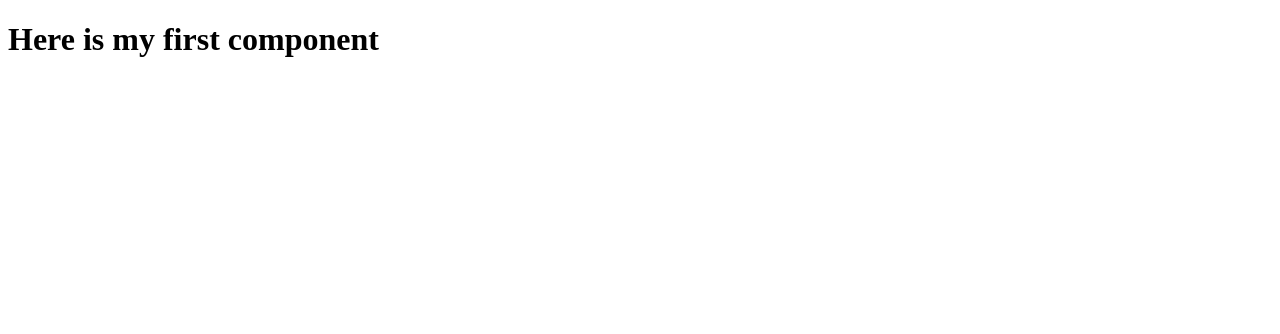
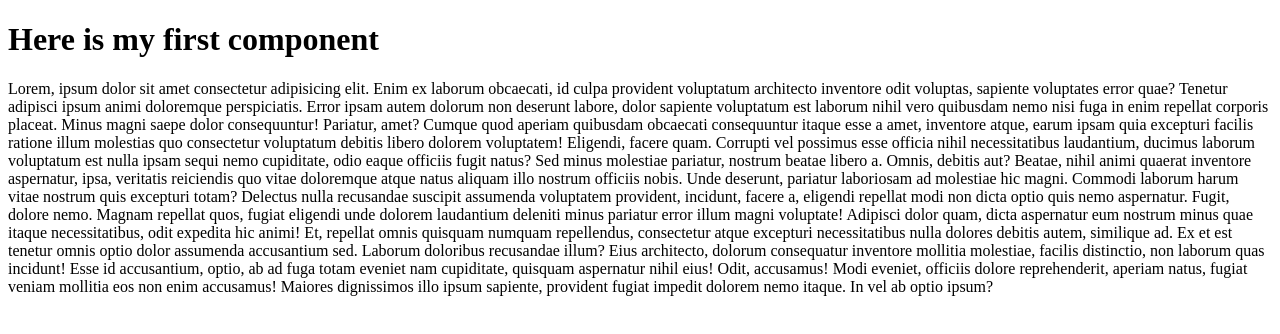
Before and after one commit to adekunleaishat1/Hexashop, an Angular app: page / in a window 1280 px wide. Shown: the top 334 px of the page. Built offline with nearby package versions, Linux system fonts and the light colour scheme.

Commit message:
added lorem

```diff
--- a/src/app/app.component.html
+++ b/src/app/app.component.html
@@ -1,3 +1,13 @@
 <div>
    <h1>Here is my first component</h1>
+   <p>Lorem, ipsum dolor sit amet consectetur adipisicing elit. Enim ex laborum obcaecati, id culpa provident voluptatum architecto inventore odit voluptas, sapiente voluptates error quae? Tenetur adipisci ipsum animi doloremque perspiciatis.
+   Error ipsam autem dolorum non deserunt labore, dolor sapiente voluptatum est laborum nihil vero quibusdam nemo nisi fuga in enim repellat corporis placeat. Minus magni saepe dolor consequuntur! Pariatur, amet?
+   Cumque quod aperiam quibusdam obcaecati consequuntur itaque esse a amet, inventore atque, earum ipsam quia excepturi facilis ratione illum molestias quo consectetur voluptatum debitis libero dolorem voluptatem! Eligendi, facere quam.
+   Corrupti vel possimus esse officia nihil necessitatibus laudantium, ducimus laborum voluptatum est nulla ipsam sequi nemo cupiditate, odio eaque officiis fugit natus? Sed minus molestiae pariatur, nostrum beatae libero a.
+   Omnis, debitis aut? Beatae, nihil animi quaerat inventore aspernatur, ipsa, veritatis reiciendis quo vitae doloremque atque natus aliquam illo nostrum officiis nobis. Unde deserunt, pariatur laboriosam ad molestiae hic magni.
+   Commodi laborum harum vitae nostrum quis excepturi totam? Delectus nulla recusandae suscipit assumenda voluptatem provident, incidunt, facere a, eligendi repellat modi non dicta optio quis nemo aspernatur. Fugit, dolore nemo.
+   Magnam repellat quos, fugiat eligendi unde dolorem laudantium deleniti minus pariatur error illum magni voluptate! Adipisci dolor quam, dicta aspernatur eum nostrum minus quae itaque necessitatibus, odit expedita hic animi!
+   Et, repellat omnis quisquam numquam repellendus, consectetur atque excepturi necessitatibus nulla dolores debitis autem, similique ad. Ex et est tenetur omnis optio dolor assumenda accusantium sed. Laborum doloribus recusandae illum?
+   Eius architecto, dolorum consequatur inventore mollitia molestiae, facilis distinctio, non laborum quas incidunt! Esse id accusantium, optio, ab ad fuga totam eveniet nam cupiditate, quisquam aspernatur nihil eius! Odit, accusamus!
+   Modi eveniet, officiis dolore reprehenderit, aperiam natus, fugiat veniam mollitia eos non enim accusamus! Maiores dignissimos illo ipsum sapiente, provident fugiat impedit dolorem nemo itaque. In vel ab optio ipsum?</p>
 </div>
```
